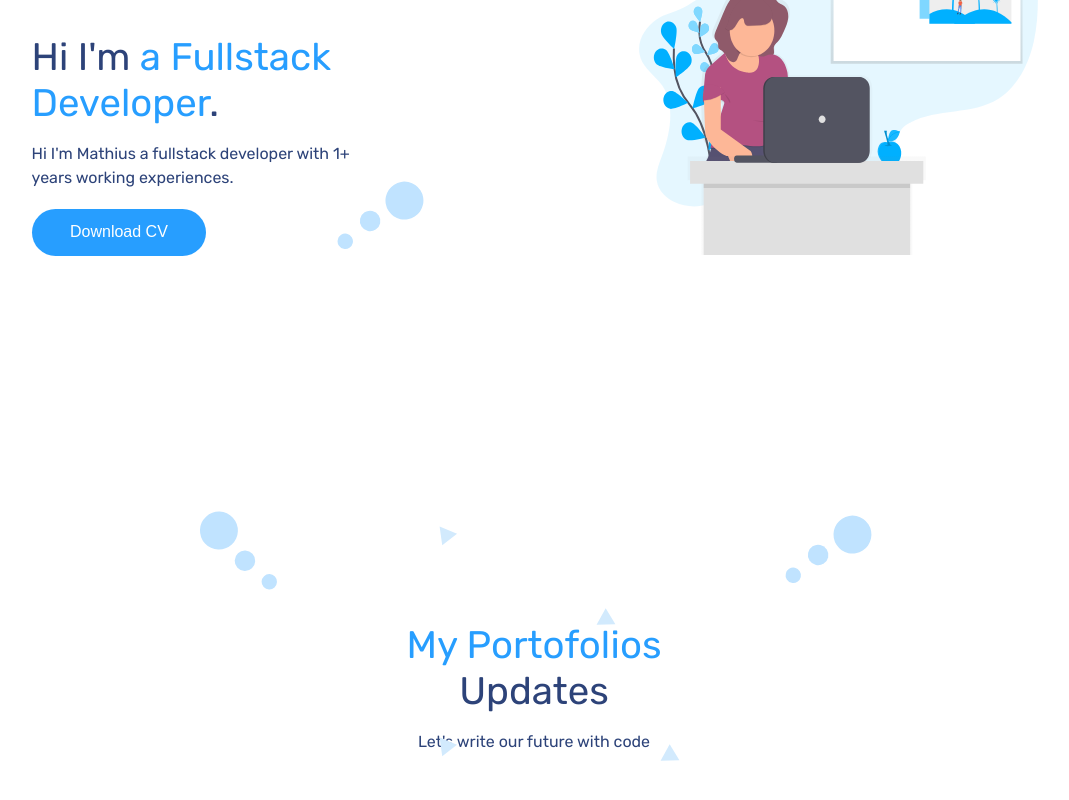
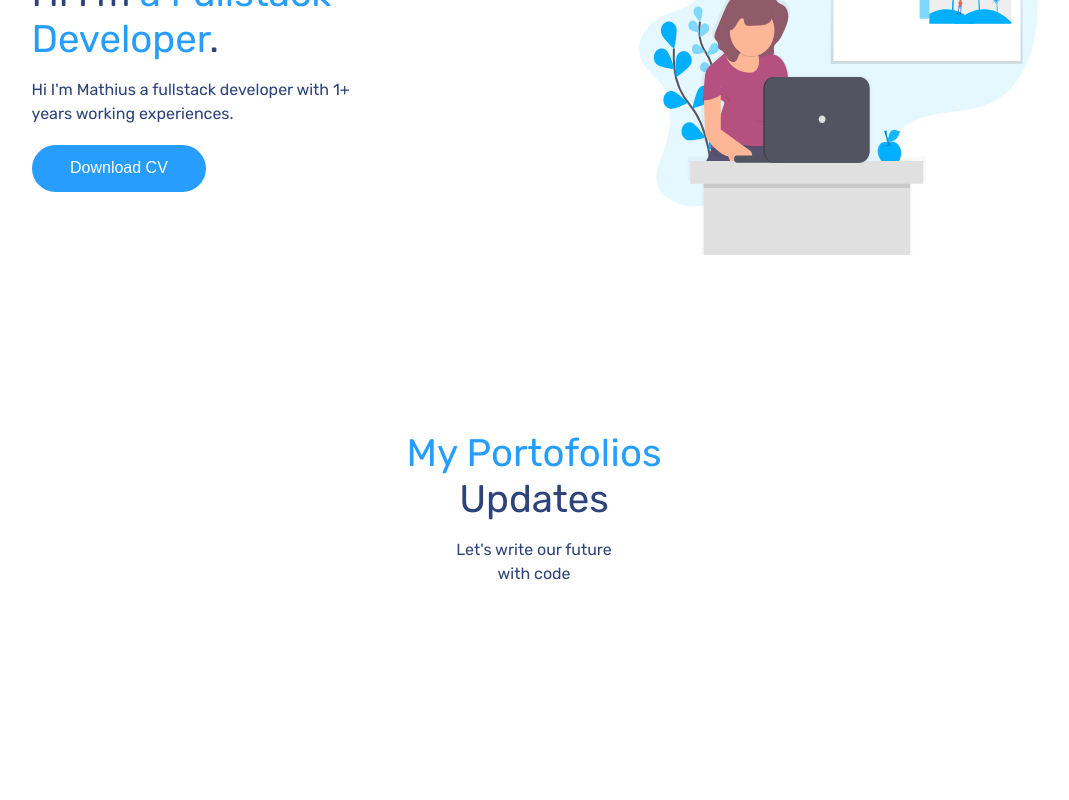
Before and after one commit to mathiuskormasela12/unsia-blog, a Next.js app: page / in a window 1280 px wide. Shown: the part 268-1068 px from the top of the page, without its empty margins (106-1175 px from the left). After the commit the page ends 905 px from the top, so only its background shows below. Built offline with nearby package versions, Linux system fonts and the light colour scheme.

Commit message:
I fixed responsive issue

```diff
--- a/pages/index.tsx
+++ b/pages/index.tsx
@@ -38,8 +38,9 @@ const Home: NextPage = () => {
             <Styled.HeroHomeRow>
               <Styled.HeroHomeCol>
                 <Styled.BalloonContainer
-                  top
-                  left
+                  customPosition={{
+                    top: -7,
+                  }}
                   rotate={0}
                   hiddenWhenSize={0}
                 >
@@ -51,8 +52,10 @@ const Home: NextPage = () => {
                   />
                 </Styled.BalloonContainer>
                 <Styled.BalloonContainer
-                  top
-                  right
+                  customPosition={{
+                    top: -5.5,
+                    right: 0,
+                  }}
                   rotate={270}
                   hiddenWhenSize={0}
                 >
@@ -64,8 +67,10 @@ const Home: NextPage = () => {
                   />
                 </Styled.BalloonContainer>
                 <Styled.BalloonContainer
-                  right
-                  bottom
+                  customPosition={{
+                    bottom: -5.5,
+                    right: 0,
+                  }}
                   rotate={100}
                   hiddenWhenSize={0}
                 >
@@ -117,7 +122,7 @@ const Home: NextPage = () => {
             <Styled.HeroPortofolioHeader>
               <Styled.BalloonContainer
                 customPosition={{
-                  top: 5,
+                  top: -2.2,
                   left: 14,
                 }}
                 rotate={0}
@@ -132,7 +137,7 @@ const Home: NextPage = () => {
               </Styled.BalloonContainer>
               <Styled.BalloonContainer
                 customPosition={{
-                  top: 6,
+                  top: 5,
                   left: 29,
                 }}
                 rotate={0}
@@ -147,8 +152,8 @@ const Home: NextPage = () => {
               </Styled.BalloonContainer>
               <Styled.BalloonContainer
                 customPosition={{
-                  top: 11.2,
-                  right: 30,
+                  top: 5,
+                  right: 29,
                 }}
                 rotate={157}
                 hiddenWhenSize={0}
@@ -173,7 +178,7 @@ const Home: NextPage = () => {
               </Styled.HeroHomeSubtitle>
               <Styled.BalloonContainer
                 customPosition={{
-                  top: 5,
+                  top: -2.2,
                   right: 14,
                 }}
                 rotate={100}
@@ -188,7 +193,7 @@ const Home: NextPage = () => {
               </Styled.BalloonContainer>
               <Styled.BalloonContainer
                 customPosition={{
-                  bottom: 13,
+                  bottom: 7.5,
                   left: 29,
                 }}
                 rotate={0}
@@ -203,8 +208,8 @@ const Home: NextPage = () => {
               </Styled.BalloonContainer>
               <Styled.BalloonContainer
                 customPosition={{
-                  bottom: 12.5,
-                  right: 26,
+                  bottom: 6.5,
+                  right: 30,
                 }}
                 rotate={157}
                 hiddenWhenSize={0}
--- a/styles/home.styled.ts
+++ b/styles/home.styled.ts
@@ -21,24 +21,20 @@ export const HeroHomeRow = styled.div`
 	display: flex;
 	height: 100%;
 	align-items: center;
-
-	@media (max-width: 768px) and (orientation: landscape) {
-		align-items: center;
-	}
 `;
 
 export const HeroHomeCol = styled.div`
 	flex: 2;
 	position: relative;
 
-	@media (max-width: 1024px) {
+	@media (max-width: 1200px) {
 		text-align: center;
 	}
 
 	&:last-child {
 		flex: 3;
 
-		@media (max-width: 1024px) {
+		@media (max-width: 1200px) {
 			display: none;
 		}
 	}
@@ -66,11 +62,11 @@ export const PrimaryText = styled.span`
 export const HeroHomeWelcomeContent = styled.div`
 	margin-left: 3.6rem;
 
-	@media (min-width: 1024px) {
+	@media (min-width: 1200px) {
 		width: 20rem;
 	}
 
-	@media (max-width: 1024px) {
+	@media (max-width: 1200px) {
 		margin-left: 0;
 	}
 `;
@@ -82,15 +78,13 @@ export const BalloonContainer = styled.span<IBalloonProps>`
 	flex-direction: column;
 	justify-content: center;
 	align-items: center;
+	position: absolute;
 
-	@media (max-width: 768px) and (orientation: landscape) {
+	@media (max-width: 1300px) {
 		display: none;
 	}
 
-	& > span {
-		position: absolute !important;
-
-		${(props) => {
+	${(props) => {
     let styles = '';
 
     if (!props.customPosition && props.top) {
@@ -148,7 +142,6 @@ export const BalloonContainer = styled.span<IBalloonProps>`
 
     return styles;
   }}
-  }
 `;
 
 export const ImageContainer = styled.span`
@@ -178,6 +171,10 @@ export const HeroPortofolioHeader = styled.header`
 
 	& > h1 {
 		width: 20rem;
+	}
+
+	& > p {
+		width: 10rem;
 	}
 `;
 
```
